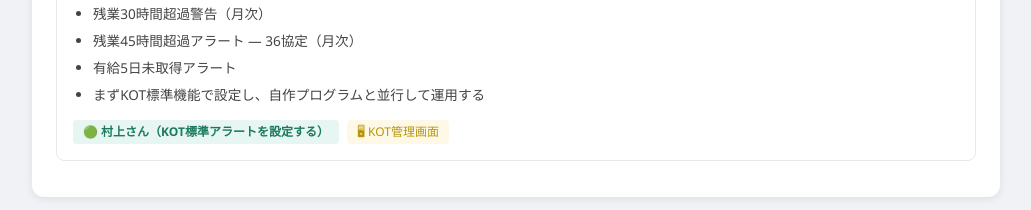
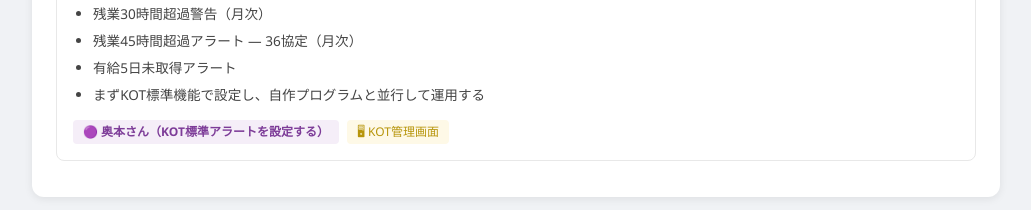
Before and after one commit to hiroshiiwaki-netizen/ohisama-dx-showcase, a plain HTML site: page kintai/KOT構築チェックリスト.html in a window 1280 px wide. Shown: the part 4100-4310 px from the top of the page, without its empty margins (124-1155 px from the left). Drawn offline with Linux system fonts and the light colour scheme.

Commit message:
fix: 2-3 アラート設定担当を奥本さん（経推）に変更

```diff
--- a/kintai/KOT構築チェックリスト.html
+++ b/kintai/KOT構築チェックリスト.html
@@ -308,7 +308,7 @@
           <li>まずKOT標準機能で設定し、自作プログラムと並行して運用する</li>
         </ul>
       </div>
-      <span class="who-murakmi">🟢 村上さん（KOT標準アラートを設定する）</span>
+      <span class="who-okumoto">🟣 奥本さん（KOT標準アラートを設定する）</span>
       <span class="task-how">🖥 KOT管理画面</span>
     </div>
   </div>
```
